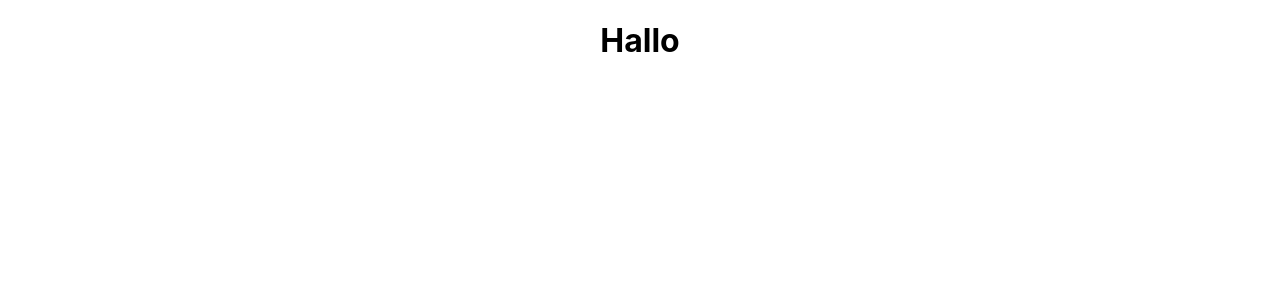
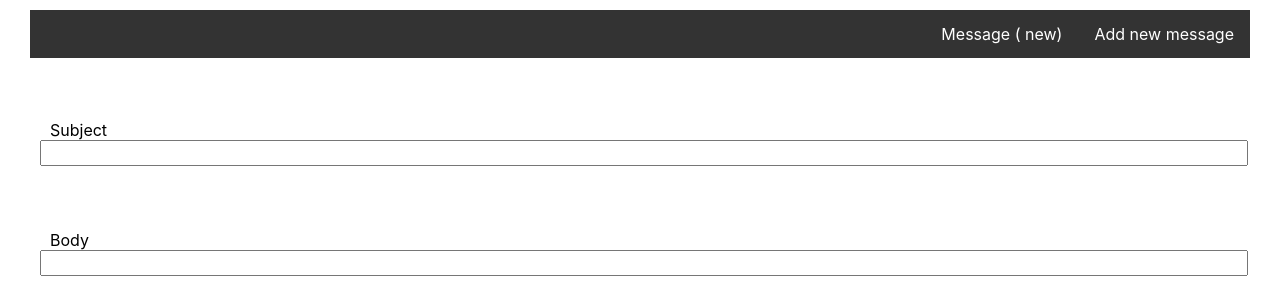
Before and after one commit to anas-kala/Assignment_5, a React (Create React App) app: page / in a window 1280 px wide. Shown: the top 300 px of the page. Built offline with nearby package versions, Linux system fonts and the light colour scheme.

Commit message:
adding components

```diff
--- a/src/App.css
+++ b/src/App.css
@@ -1,5 +1,5 @@
 .App {
-  text-align: center;
+  vertical-align: inherit;
 }
 
 .App-logo {
--- a/src/App.js
+++ b/src/App.js
@@ -1,10 +1,13 @@
-import logo from './logo.svg';
+import Header from './Components/Header/Header';
 import './App.css';
+import Form from './Components/Form/Form';
+
 
 function App() {
   return (
     <div className="App">
-      <h1>Hallo</h1>
+      <Header></Header>
+      <Form></Form>
     </div>
   );
 }
--- /dev/null
+++ b/src/Components/Body/Body.jsx
@@ -0,0 +1,13 @@
+import React from 'react';
+import './Body.style.css';
+
+const Body = () => {
+    return (
+        <div>
+            <label for="body">Body</label>
+            <input type="text" name="body" />
+        </div>
+    );
+}
+
+export default Body;
--- /dev/null
+++ b/src/Components/Body/Body.style.css
@@ -0,0 +1,10 @@
+label{
+    margin: inherit;
+}
+
+/* style="margin: inherit 0 inherit inherit inherit;width: 1200px;height: 40px;" */
+input{
+    margin: inherit 0 inherit inherit inherit;
+    width: 1200px;
+    height: 40px;
+}
--- /dev/null
+++ b/src/Components/Form/Form.jsx
@@ -0,0 +1,15 @@
+import React from 'react';
+import Body from '../Body/Body';
+import Subject from '../Subject/Subject';
+import './Form.style.css';
+
+const Form = () => {
+    return (
+        <div>
+            <Subject number={4}></Subject>
+            <Body></Body>
+        </div>
+    );
+}
+
+export default Form;
--- /dev/null
+++ b/src/Components/Form/Form.style.css
@@ -0,0 +1,5 @@
+div{
+    height: 100px;
+    vertical-align: middle;
+    margin: 10px;
+}
--- /dev/null
+++ b/src/Components/Header/Header.jsx
@@ -0,0 +1,17 @@
+import React from 'react';
+import './Header.style.css';
+
+const Header = (props) => {
+    return (
+        <div>
+            <ul>
+            <li><a href="#news">Add new message</a></li>
+                <li><a class="active" href="#home">Message ({props.number} new)</a></li>
+                {/* <li><a href="#contact">Contact</a></li>
+                <li><a href="#about">About</a></li> */}
+            </ul>
+        </div>
+    );
+}
+
+export default Header;
--- /dev/null
+++ b/src/Components/Header/Header.style.css
@@ -0,0 +1,23 @@
+ul {
+    list-style-type: none;
+    margin: 0;
+    padding: 0;
+    overflow: hidden;
+    background-color: #333;
+  }
+
+  li {
+    float: right;
+  }
+
+  li a {
+    display: block;
+    color: white;
+    text-align: center;
+    padding: 14px 16px;
+    text-decoration: none;
+  }
+
+  li a:hover {
+    background-color: #111;
+  }
--- /dev/null
+++ b/src/Components/Subject/Subject.jsx
@@ -0,0 +1,13 @@
+import React from 'react';
+import './Subject.style.css';
+
+const Subject = () => {
+    return (
+        <div>
+            <label for="subject">Subject</label>
+            <input type="text" name="subject" />
+        </div>
+    );
+}
+
+export default Subject;
--- /dev/null
+++ b/src/Components/Subject/Subject.style.css
@@ -0,0 +1,8 @@
+label{
+    margin: inherit inherit inherit 0;
+}
+input{
+    margin: inherit 0 inherit inherit;
+    width: 1200px;
+    height: 20px;
+}
```
